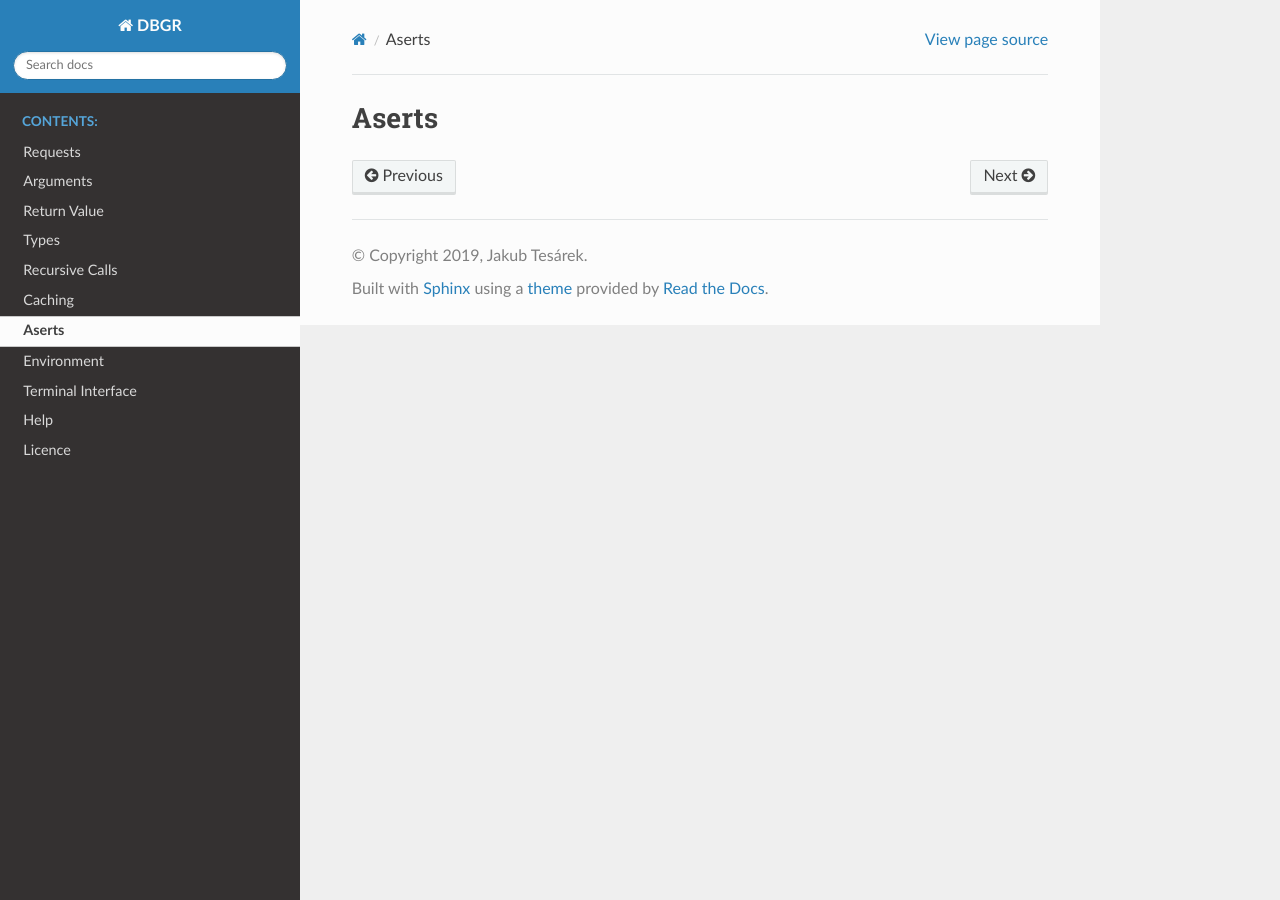
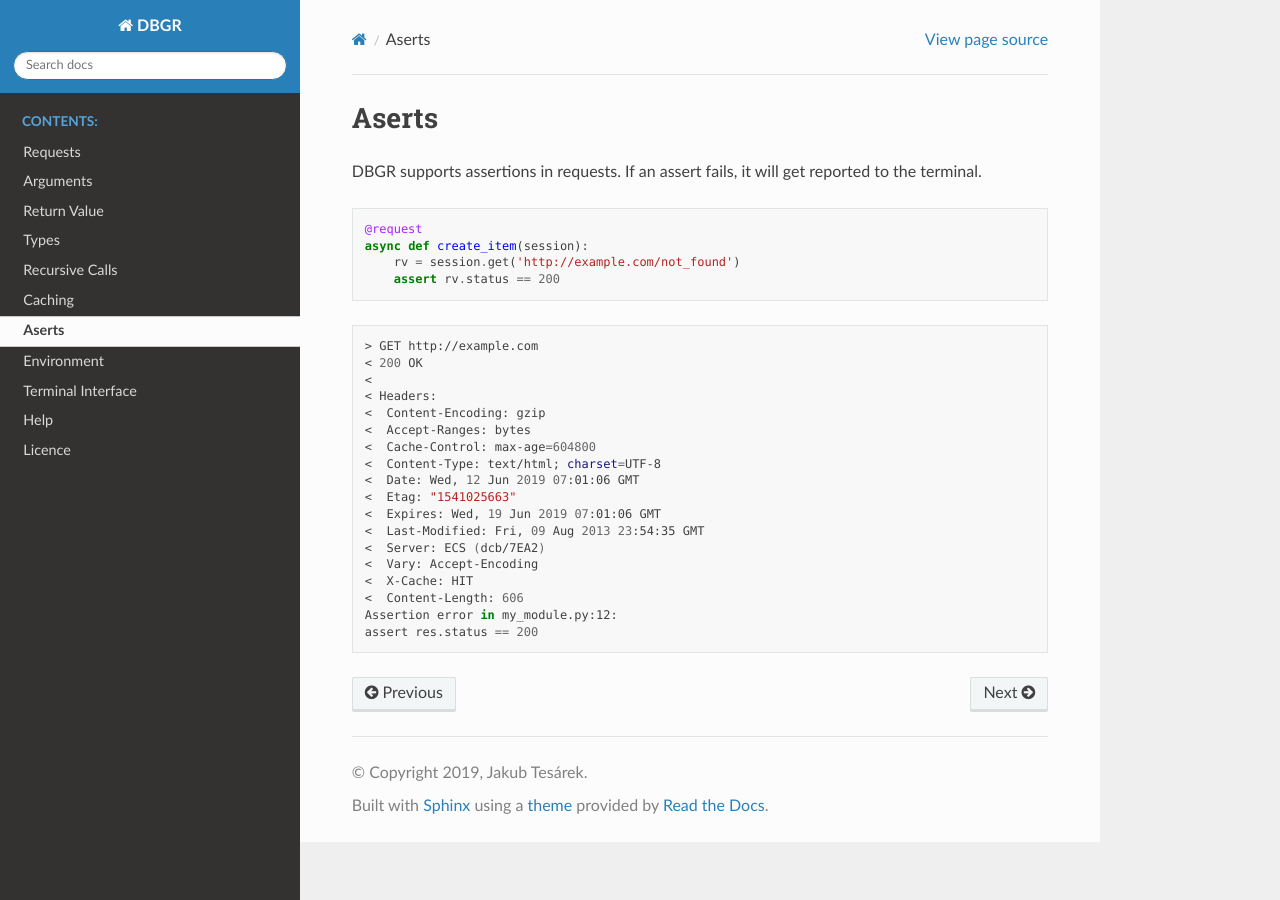
Before and after one commit to JakubTesarek/dbgr, a Sphinx documentation site: the page built from docs/source/asserts.rst, in a window 1280 px wide. Built offline with Sphinx 7.4.7 and the Read the Docs theme 2.0.0, drawn with Linux system fonts in a browser that asks for light colours; pages that are not in the unit, such as notebooks, are missing from menus.

Commit message:
document asserts

```diff
--- a/docs/source/asserts.rst
+++ b/docs/source/asserts.rst
@@ -2,3 +2,33 @@
 
 Aserts
 ======
+
+DBGR supports assertions in requests. If an assert fails, it will get reported to the terminal.
+
+.. code-block:: python
+
+    @request
+    async def create_item(session):
+        rv = session.get('http://example.com/not_found')
+        assert rv.status == 200
+
+.. code-block:: bash
+
+    > GET http://example.com
+    < 200 OK
+    <
+    < Headers:
+    <  Content-Encoding: gzip
+    <  Accept-Ranges: bytes
+    <  Cache-Control: max-age=604800
+    <  Content-Type: text/html; charset=UTF-8
+    <  Date: Wed, 12 Jun 2019 07:01:06 GMT
+    <  Etag: "1541025663"
+    <  Expires: Wed, 19 Jun 2019 07:01:06 GMT
+    <  Last-Modified: Fri, 09 Aug 2013 23:54:35 GMT
+    <  Server: ECS (dcb/7EA2)
+    <  Vary: Accept-Encoding
+    <  X-Cache: HIT
+    <  Content-Length: 606
+    Assertion error in my_module.py:12:
+    assert res.status == 200
--- a/docs/source/recursive-calls.rst
+++ b/docs/source/recursive-calls.rst
@@ -13,7 +13,7 @@ that by using coroutine :func:`dbgr.response`.
 Response accepts one required argument - the name of the request to execute as
 string:
 
-.. method:: dbgr.response(request_name, env=None, session=None, use_defaults=False, cache=True, \*\*kwargs)
+.. function:: dbgr.response(request_name, env=None, session=None, use_defaults=False, cache=True, \*\*kwargs)
 
     Coroutine to make recursive requests.
 
```
